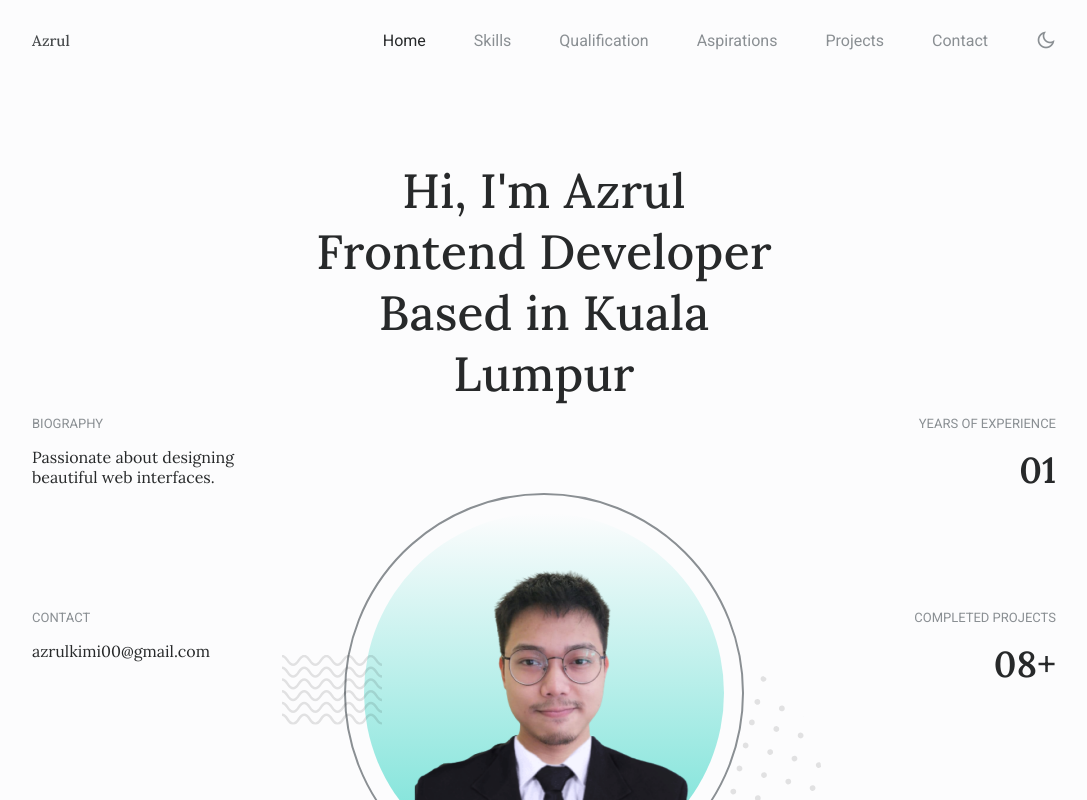
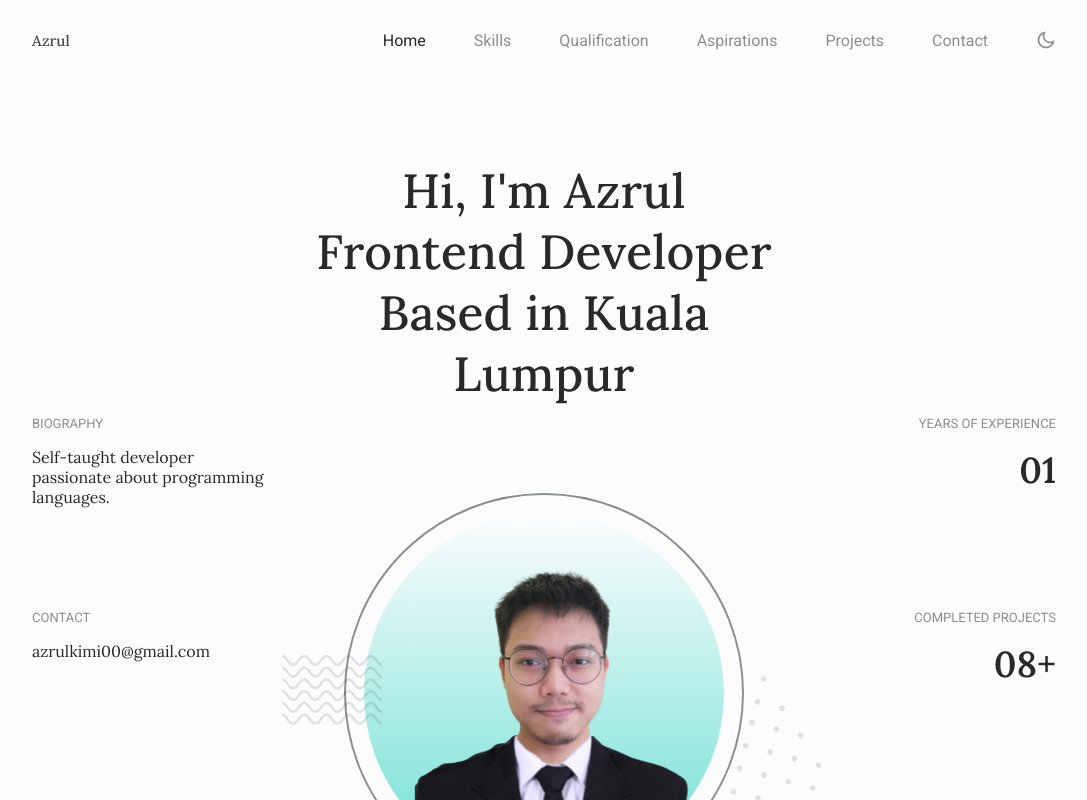
Before and after one commit to rulkimi/portfolio-vue, a Vue app: page / in a window 1280 px wide. Shown: the top 800 px of the page, without its empty margins (96-1183 px from the left). Built offline with nearby package versions, Linux system fonts and the light colour scheme.

Commit message:
updated some infos

```diff
--- a/src/components/HomeInfos.vue
+++ b/src/components/HomeInfos.vue
@@ -2,7 +2,7 @@
   <div class="home__info">
     <div v-for="info in biodata" :key="info.title">
       <h3 class="home__info-title">{{ info.title }}</h3>
-      <p class="home__info-description">{{ info.description }}</p>
+      <p class="home__info-description" v-html="addLineBreaks(info.description)"></p>
     </div>
   </div>
   <div class="home__info">
@@ -18,9 +18,9 @@ export default {
   data() {
     return {
       biodata: [
-        { title: 'BIOGRAPHY', description: 'Passionate about designing beautiful web interfaces.'},
+        { title: 'BIOGRAPHY', description: 'Self-taught developer passionate about programming languages.'},
         { title: 'CONTACT', description: 'azrulkimi00@gmail.com' },
-        { title: 'PASSION', description: 'Website Design\nForeign Languages\nProgramming' }
+        { title: 'PASSION', description: 'Website Design<br>Foreign Languages<br>Programming' }
       ],
       workInfos: [
         { title: 'YEARS OF EXPERIENCE', number: '01' },
@@ -28,6 +28,11 @@ export default {
         { title: 'COMPANIES WORKED', number: '03' }
       ]
     }
+  },
+  methods: {
+    addLineBreaks(text) {
+      return text.replace(/\n/g, '<br>');
+    }
   }
 }
 </script>
```
